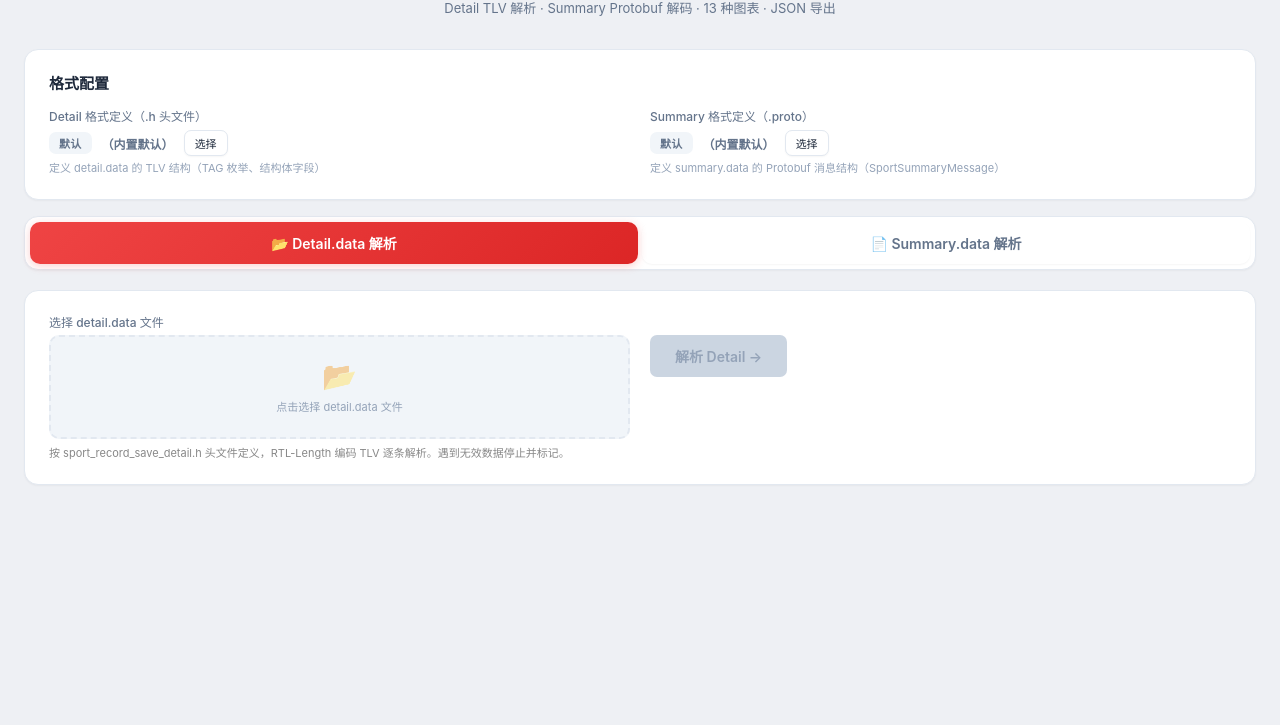
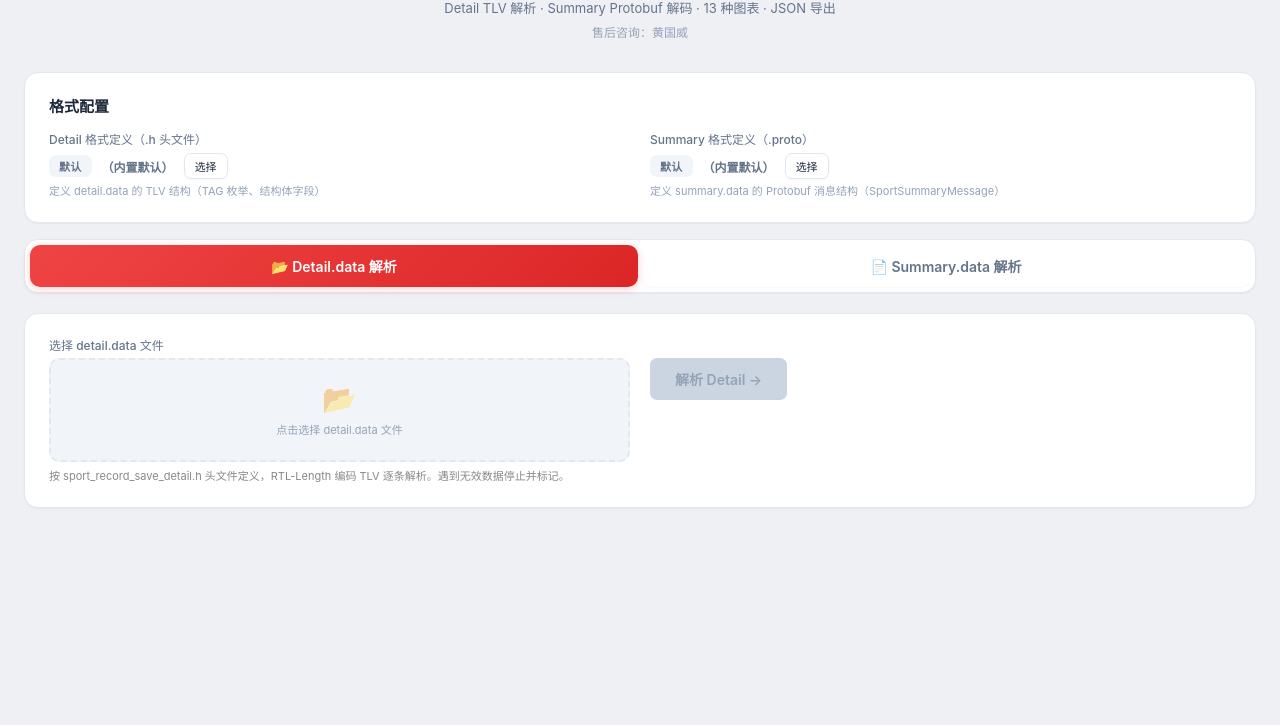
Before and after one commit to huanghadess/ParseSportRecord, a plain HTML site: page index.html in a window 1280 px wide. Shown: the part 75-800 px from the top of the page. Drawn offline with nearby package versions, Linux system fonts and the light colour scheme.

```diff
--- a/index.html
+++ b/index.html
@@ -563,6 +563,7 @@
 <div class="page-header">
   <h1>运动记录解析工具 v5</h1>
   <div class="subtitle">Detail TLV 解析  ·  Summary Protobuf 解码  ·  13 种图表  ·  JSON 导出</div>
+  <div class="subtitle" style="margin-top:6px;font-size:12px;color:#94A3B8">售后咨询：黄国威</div>
 </div>
 
 <!-- 格式配置 -->
```
